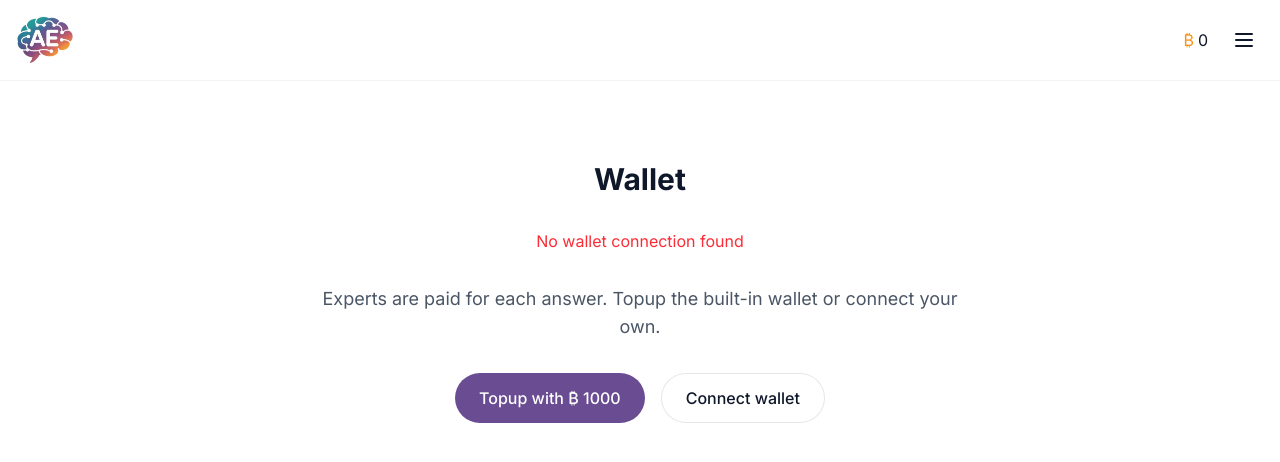
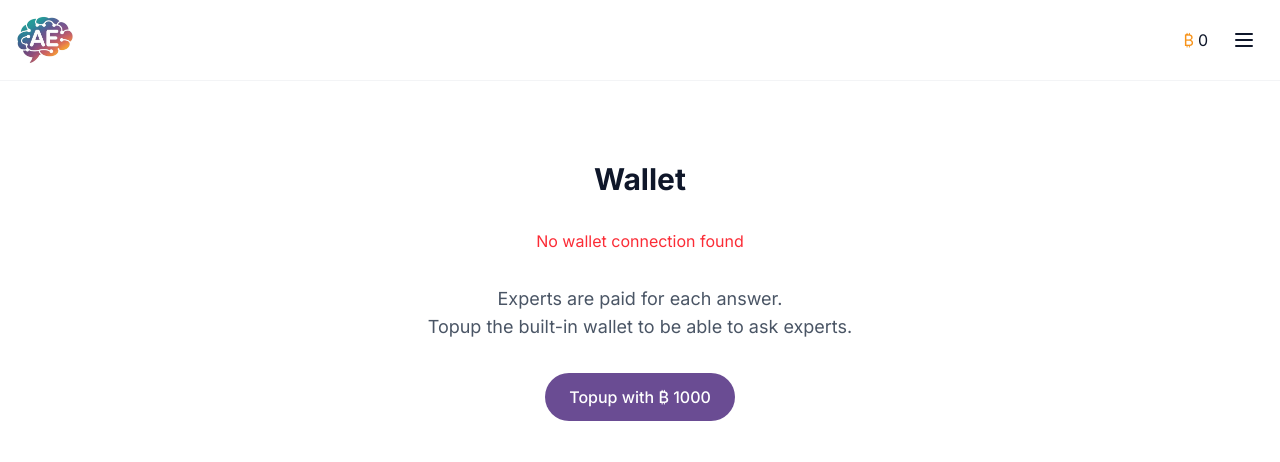
Before and after one commit to nostrband/askexperts.io, a Next.js app: page /home/onboarding/wallet in a window 1280 px wide. Shown: the top 462 px of the page. Built offline with nearby package versions, Linux system fonts and the light colour scheme.

Commit message:
Remove connect wallet for now

```diff
--- a/src/app/home/onboarding/wallet/page.tsx
+++ b/src/app/home/onboarding/wallet/page.tsx
@@ -219,7 +219,7 @@ export default function WalletPage() {
 
       {/* Info text */}
       <p className="text-lg text-gray-600 mb-8 text-center">
-        Experts are paid for each answer. Topup the built-in wallet or connect your own.
+        Experts are paid for each answer.<br/>Topup the built-in wallet to be able to ask experts.
       </p>
 
       {/* Action buttons */}
@@ -233,13 +233,14 @@ export default function WalletPage() {
           Topup with ₿ {TOPUP_AMOUNT_SATS}
         </Button>
 
-        <Button
+        {/* Remove for now, will implement properly later */}
+        {/* <Button
           variant="secondary"
           onClick={() => setIsConnectModalOpen(true)}
           disabled={isLoading}
         >
           Connect wallet
-        </Button>
+        </Button> */}
       </div>
 
       {/* Continue button - only shown when balance > 0 */}
```
